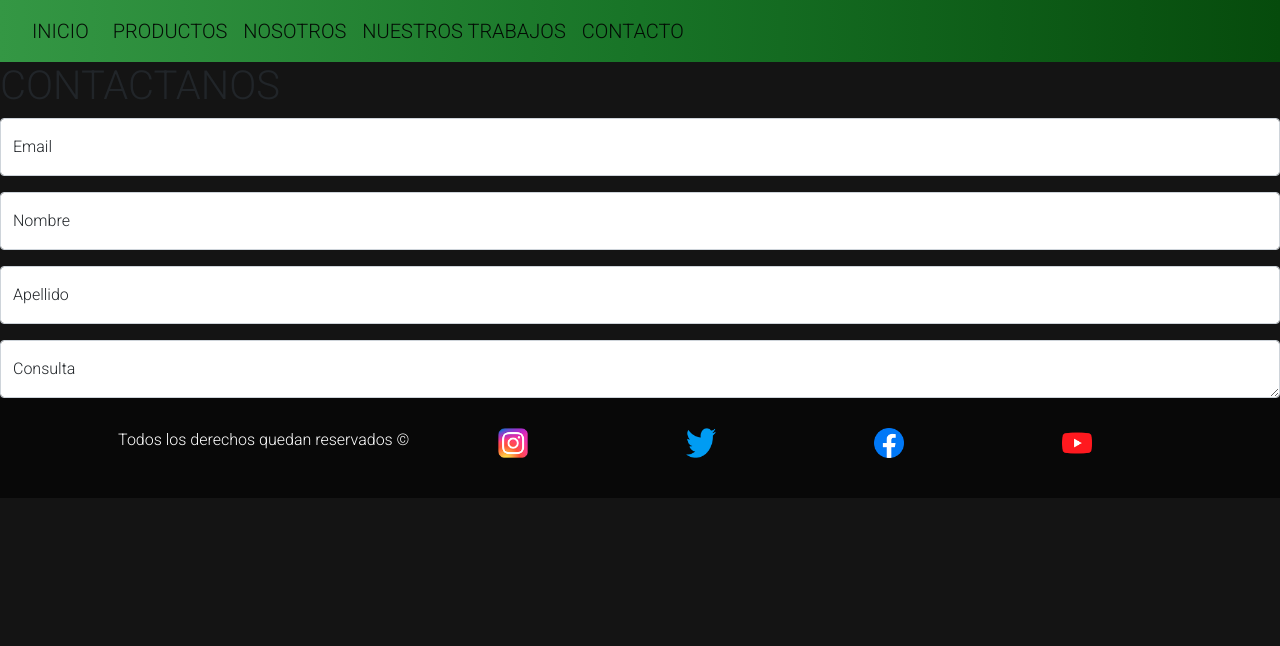
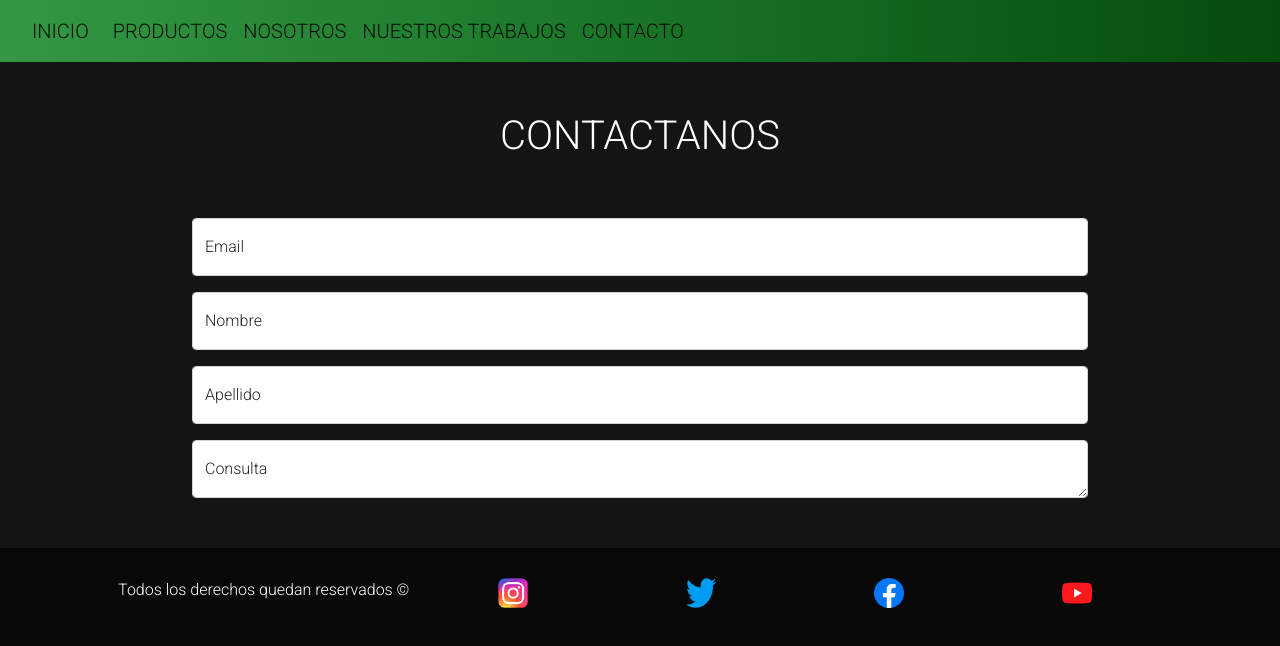
Before and after one commit to leandroheffes/hfswebsites, a website: page pages/contacto.html in a window 1280 px wide. Drawn offline with nearby package versions, Linux system fonts and the light colour scheme.

Commit message:
agrego estilo a contacto

```diff
--- a/scss/partials/_extend.scss
+++ b/scss/partials/_extend.scss
@@ -72,3 +72,13 @@
     padding: 20px;
     text-align: center;
 }
+.h1-contactanos{
+    color: white;
+    text-align: center;
+    padding: 50px;
+}
+.formulario{
+    width: 70%;
+    margin: auto;
+    margin-bottom: 50px;
+}
--- a/scss/partials/_maps.scss
+++ b/scss/partials/_maps.scss
@@ -51,3 +51,6 @@ footer{
     margin-top: 10px;
     margin-bottom: 10px;
 }
+form{
+    text-align: left;
+}
```
Also changed, not shown: css/style.css.
